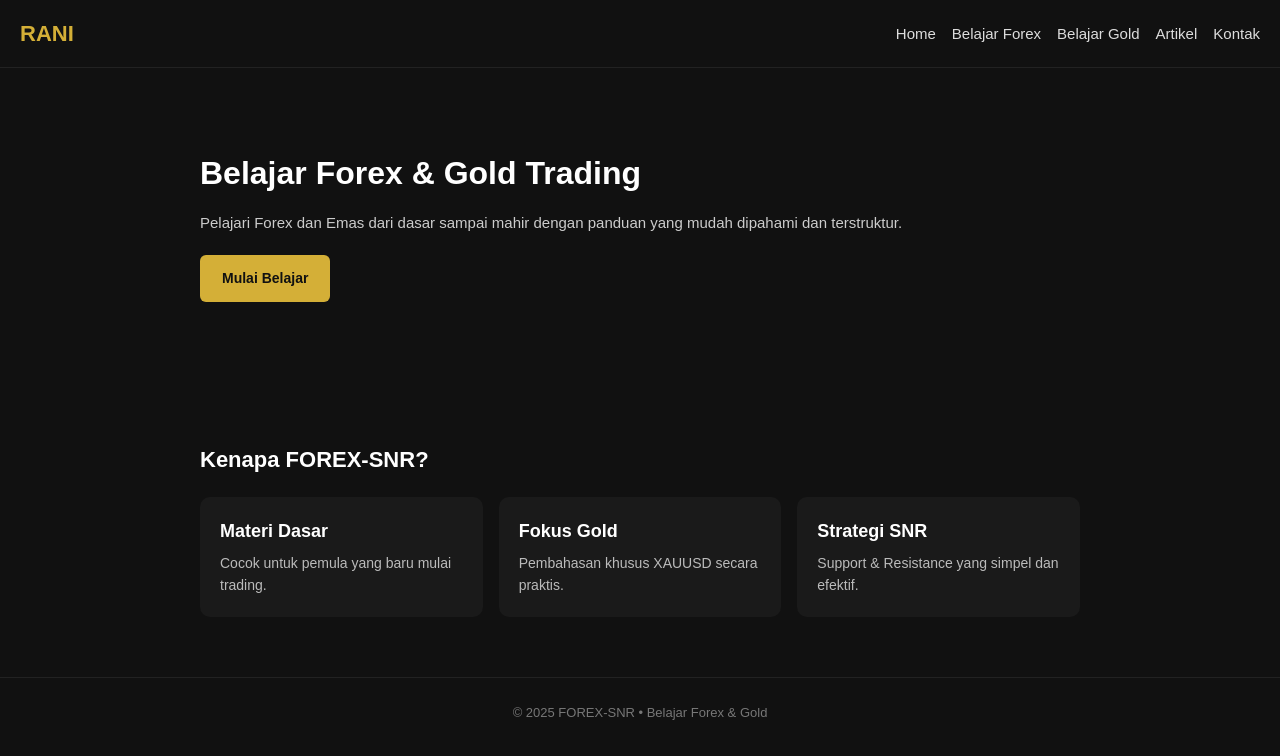
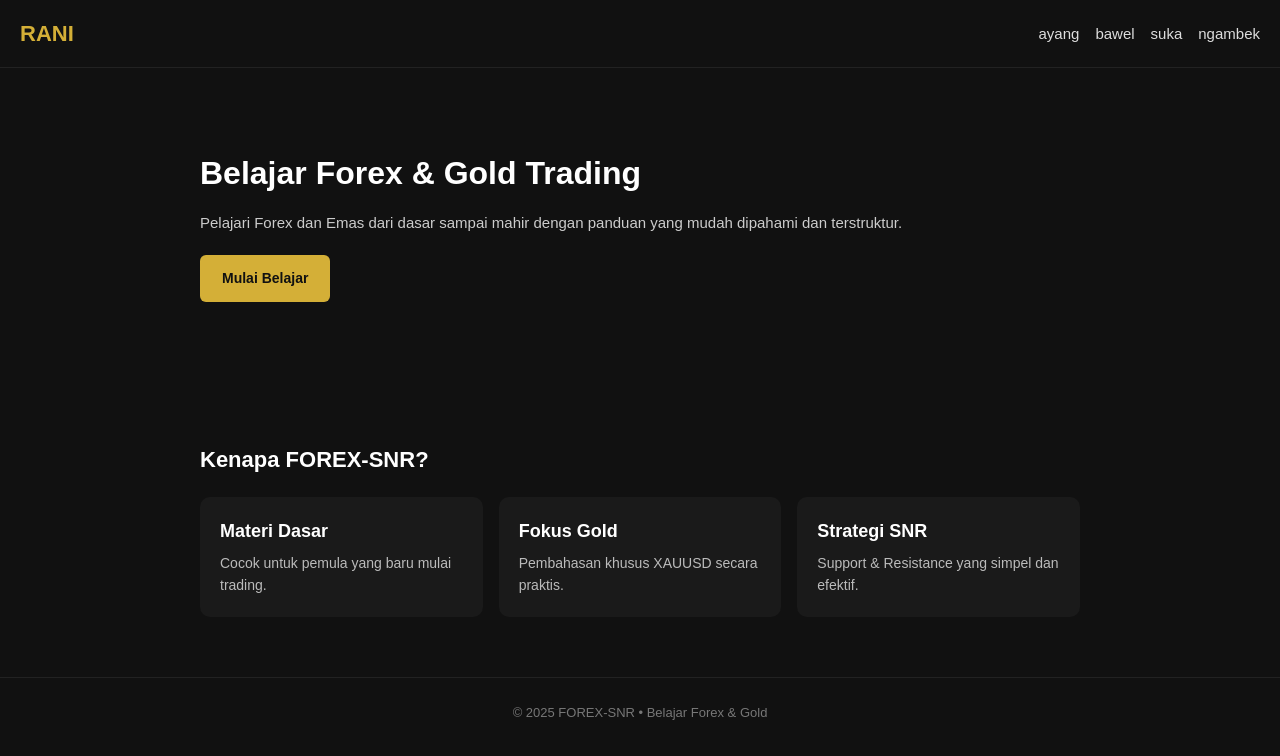
Before and after one commit to irpan281201/TradeMastery, a plain HTML site: page index.html in a window 1280 px wide. Drawn offline with Linux system fonts and the light colour scheme.

Commit message:
Update navigation links in index.html

```diff
--- a/index.html
+++ b/index.html
@@ -144,11 +144,10 @@ footer {
 <header>
   <div class="logo">RANI</div>
   <nav>
-    <a href="#">Home</a>
-    <a href="#">Belajar Forex</a>
-    <a href="#">Belajar Gold</a>
-    <a href="#">Artikel</a>
-    <a href="#">Kontak</a>
+    <a href="#">ayang</a>
+    <a href="#">bawel</a>
+    <a href="#">suka</a>
+    <a href="#">ngambek</a>
   </nav>
 </header>
 
```
